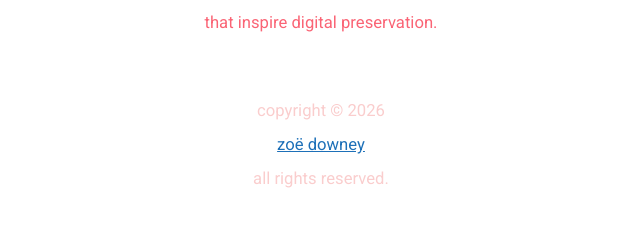
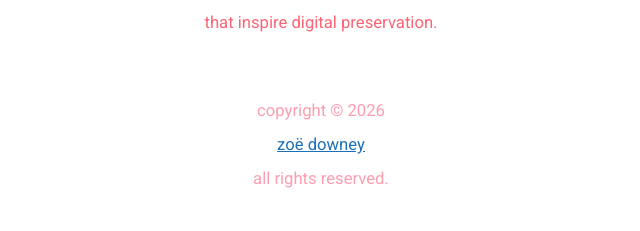
Before and after one commit to zoeurl/zoedowney.github.io, a Jekyll site: the page built from index.html, in a window 1280 px wide. Shown: the part 1740-1971 px from the top of the page, without its empty margins (319-959 px from the left). Built offline with Jekyll 4.4.1, drawn with Linux system fonts in a browser that asks for light colours.

Commit message:
Update photography.md

```diff
--- a/_layouts/photography.md
+++ b/_layouts/photography.md
@@ -42,7 +42,7 @@
 			<br>
 			<br>
             <p class="meta">
-            <center><small><font color="#facdcd">copyright © {{ site.time | date: '%Y' }}
+            <center><small><font color="#fc9db0">copyright © {{ site.time | date: '%Y' }}
 				<br><a href="/">{{site.author}}</a>
 				<br>all rights reserved.</font></small></center>
             </p>
```
